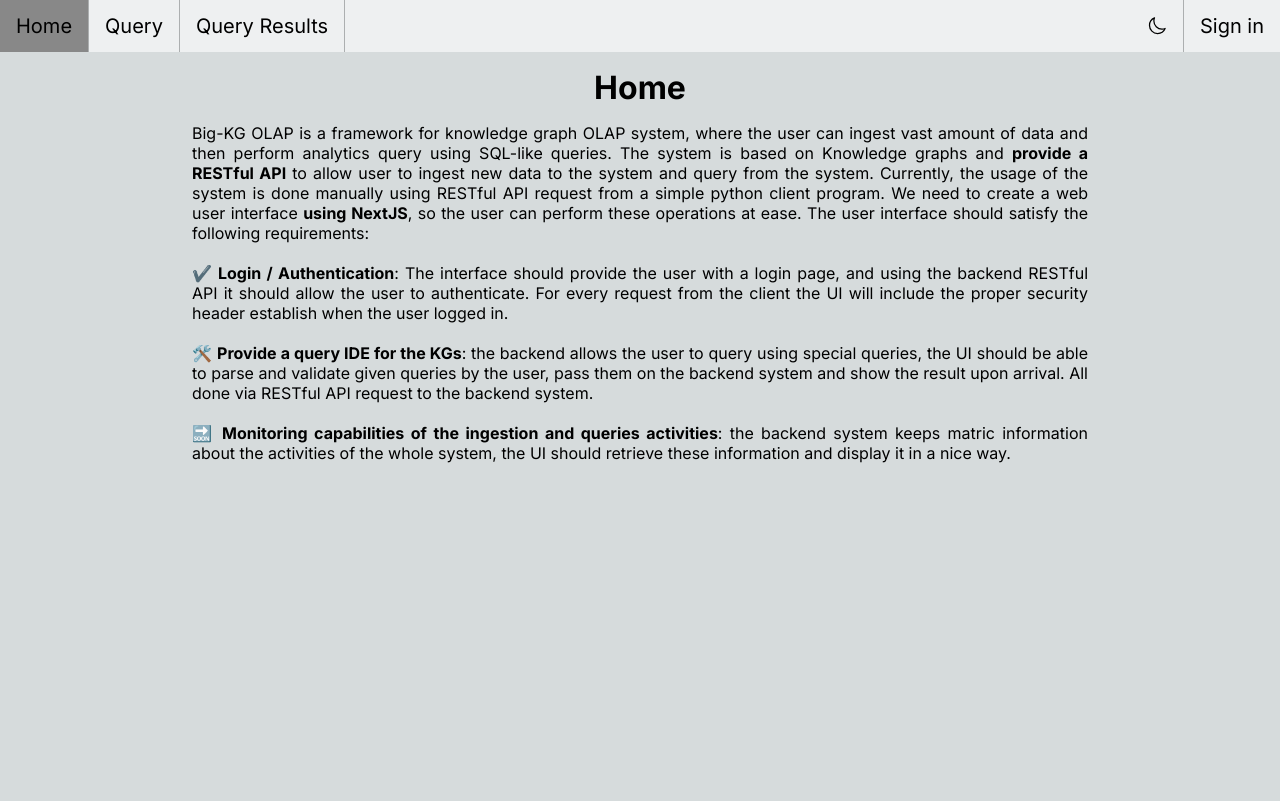
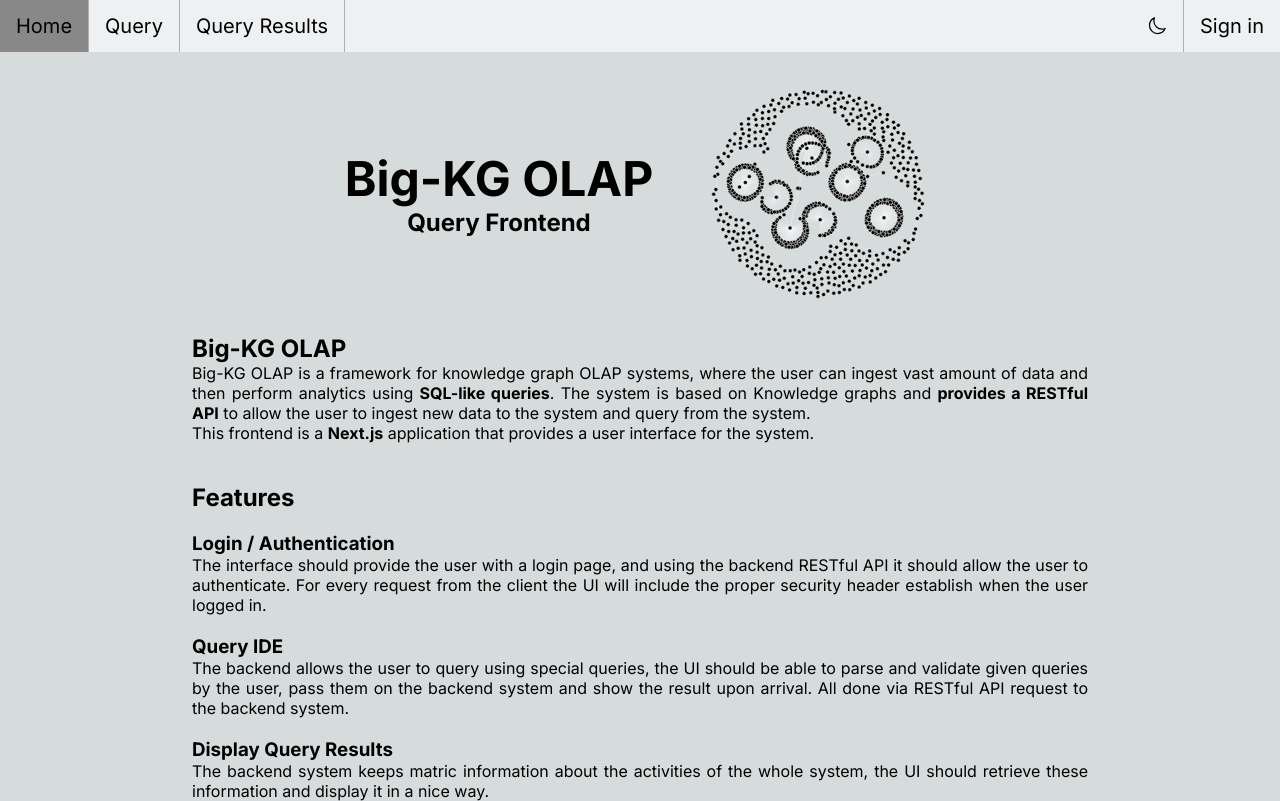
Before and after one commit to Koracs/KG-OLAP-Frontend, a Next.js app in the folder frontend/: page / in a window 1280 px wide. Built offline with nearby package versions, Linux system fonts and the light colour scheme; no server answers.

Commit message:
add Homepage

```diff
--- a/frontend/app/globals.css
+++ b/frontend/app/globals.css
@@ -430,3 +430,23 @@ tr:hover {background-color: var(--hover-color);}
 .svgViewer {
     margin: auto;
 }
+
+.hero {
+    margin: auto;
+    width: 50%;
+    display: flex;
+    justify-content: space-around;
+}
+
+.hero div {
+    margin: auto;
+}
+
+.hero h1 {
+    font-size: 3rem;
+    margin: auto;
+}
+
+.hero img {
+    margin: 1rem;
+}
--- a/frontend/app/page.js
+++ b/frontend/app/page.js
@@ -1,30 +1,50 @@
+import graph from "@/app/public/graph.svg";
+import Image from "next/image";
+import LandingForceGraph from "@/components/LandingForceGraph";
+
 export default function Home() {
     return (
         <>
-            <h1>Home</h1>
-            <div style={{width: "70%", margin: "auto",textAlign:"justify"}}>
-                <p>Big-KG OLAP is a framework for knowledge graph OLAP system, where the user can ingest vast amount of
-                    data and then perform analytics query using SQL-like queries. The system is based on Knowledge
-                    graphs and <strong>provide a RESTful API</strong> to allow user to ingest new data to the system and
-                    query from the system. Currently, the usage of the system is done manually using RESTful API request
-                    from a simple python client program. We need to create a web user interface <strong>using
-                        NextJS</strong>, so the user can perform these operations at ease. The user interface should
-                    satisfy the following requirements:</p>
+            <div className={"hero"}>
+                <div>
+                    <h1>Big-KG OLAP</h1>
+                    <h2>Query Frontend</h2>
+                </div>
+                <Image src={graph} alt={"Graph"} width={250} height={250}/>
+            </div>
+            <div style={{width: "70%", margin: "auto", textAlign: "justify"}}>
+                <h2>Big-KG OLAP</h2>
+                <p>Big-KG OLAP is a framework for knowledge graph OLAP systems, where the user can ingest vast amount of
+                    data and then perform analytics using <strong>SQL-like queries</strong>. The system is based on
+                    Knowledge
+                    graphs and <strong>provides a RESTful API</strong> to allow the user to ingest new data to the
+                    system and
+                    query from the system. <br/>
+                    This frontend is a <strong>Next.js</strong> application that provides a user interface for the
+                    system.</p>
+
                 <br/>
-                <p>✔️ <strong>Login / Authentication</strong>: The interface should provide the user with a login page,
-                    and using the backend RESTful API it should allow the user to authenticate. For every request from
+                <br/>
+                <h2>Features</h2>
+                <br/>
+                <h3>Login / Authentication</h3>
+                <p>The interface should provide the user with a login page, and using the backend RESTful API it should
+                    allow the user to authenticate. For every request from
                     the client the UI will include the proper security header establish when the user logged in.
                 </p>
                 <br/>
-                <p>🛠️ <strong>Provide a query IDE for the KGs</strong>: the backend allows the user to query using
-                    special queries, the UI should be able to parse and validate given queries by the user, pass them on
+                <h3>Query IDE</h3>
+                <p>The backend allows the user to query using special queries, the UI should be able to parse and
+                    validate given queries by the user, pass them on
                     the backend system and show the result upon arrival. All done via RESTful API request to the backend
                     system.</p>
                 <br/>
-                <p>🔜 <strong>Monitoring capabilities of the ingestion and queries activities</strong>: the backend
-                    system keeps matric information about the activities of the whole system, the UI should retrieve
+                <h3>Display Query Results</h3>
+                <p>The backend system keeps matric information about the activities of the whole system, the UI should
+                    retrieve
                     these information and display it in a nice way.</p>
             </div>
+
         </>
     )
 }
--- a/frontend/next.config.js
+++ b/frontend/next.config.js
@@ -1,4 +1,8 @@
 /** @type {import('next').NextConfig} */
-const nextConfig = {}
+const nextConfig = {
+    images: {
+        dangerouslyAllowSVG: true,
+    },
+}
 
 module.exports = nextConfig
```
Also changed, not shown: frontend/app/lib/pre-render-graph.js, frontend/app/public/graph.svg (added), frontend/components/LandingForceGraph.jsx (added).
